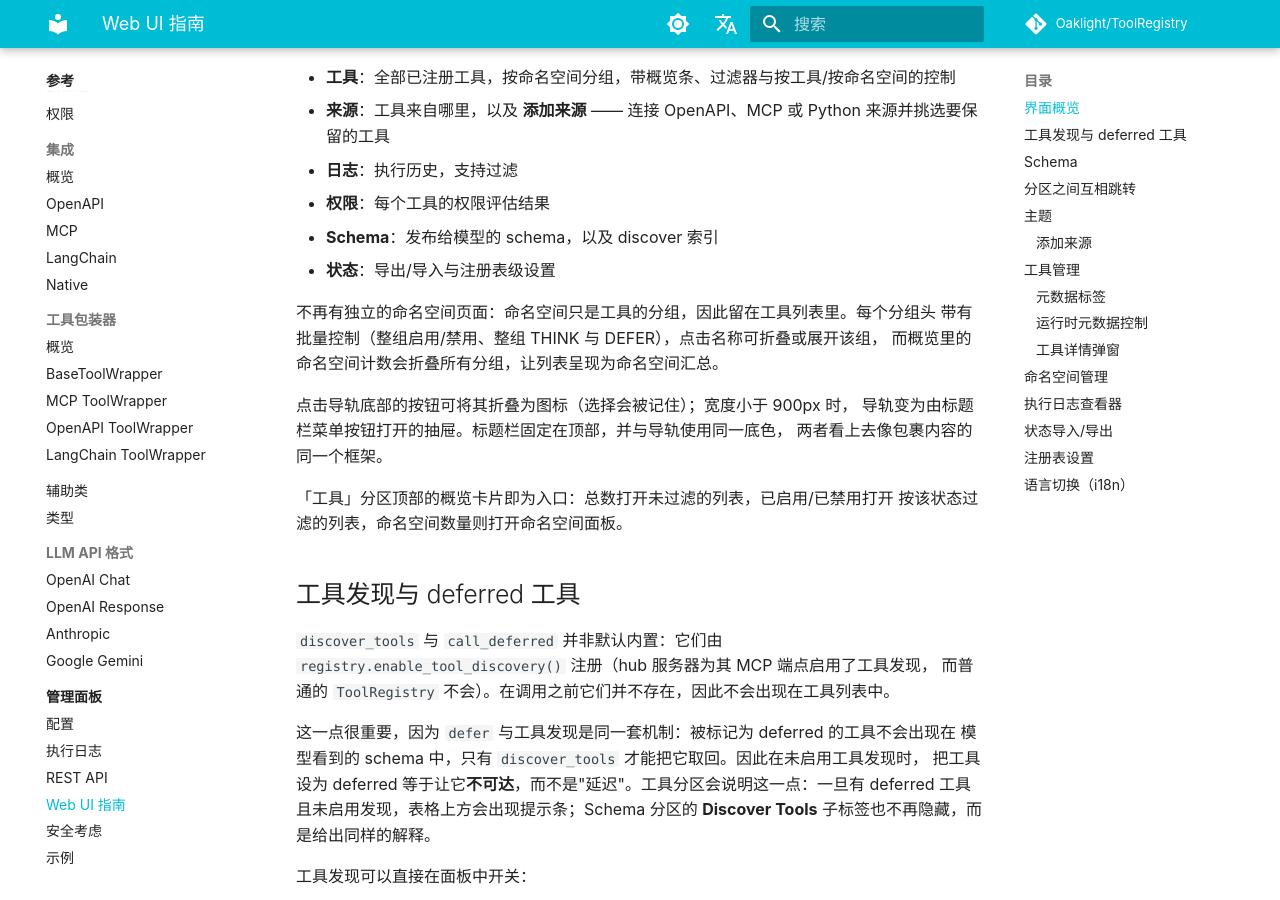
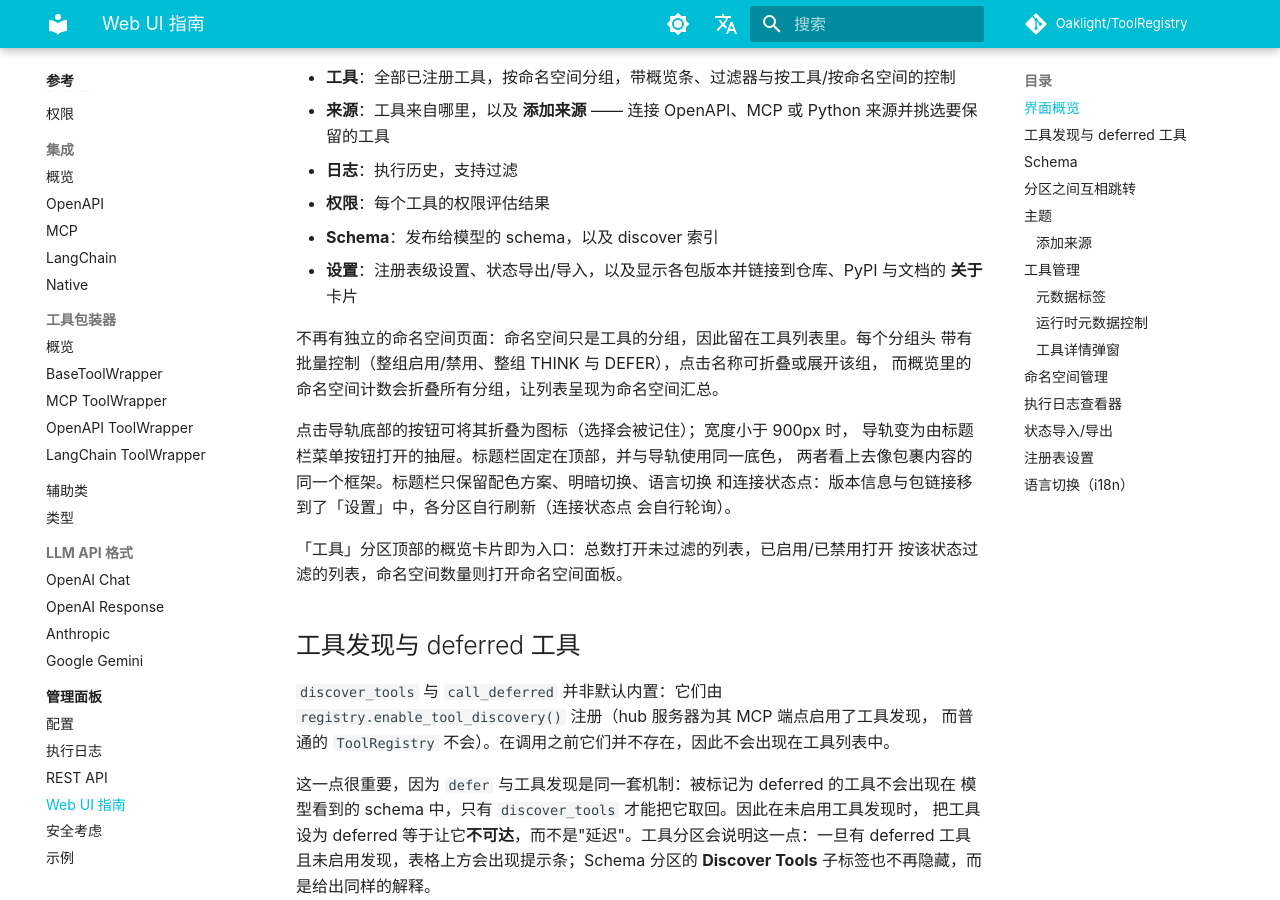
Before and after one commit to Oaklight/ToolRegistry, an MkDocs documentation site: the page built from docs/admin/web-ui.md, in a window 1280 px wide and 900 px high, scrolled down 365 px. Built offline with MkDocs 1.6.1 and Material for MkDocs 9.7.7, drawn with Linux system fonts in a browser that asks for light colours; some web fonts are replaced; comment, search, counter and statistics services are not loaded; some of the changed text lies outside the part shown.

Commit message:
docs(admin): 说明「设置」分区与「关于」卡片

```diff
--- a/docs/admin/web-ui.md
+++ b/docs/admin/web-ui.md
@@ -11,7 +11,8 @@
 - **日志**：执行历史，支持过滤
 - **权限**：每个工具的权限评估结果
 - **Schema**：发布给模型的 schema，以及 discover 索引
-- **状态**：导出/导入与注册表级设置
+- **设置**：注册表级设置、状态导出/导入，以及显示各包版本并链接到仓库、PyPI
+  与文档的 **关于** 卡片
 
 不再有独立的命名空间页面：命名空间只是工具的分组，因此留在工具列表里。每个分组头
 带有批量控制（整组启用/禁用、整组 THINK 与 DEFER），点击名称可折叠或展开该组，
@@ -19,7 +20,9 @@
 
 点击导轨底部的按钮可将其折叠为图标（选择会被记住）；宽度小于 900px 时，
 导轨变为由标题栏菜单按钮打开的抽屉。标题栏固定在顶部，并与导轨使用同一底色，
-两者看上去像包裹内容的同一个框架。
+两者看上去像包裹内容的同一个框架。标题栏只保留配色方案、明暗切换、语言切换
+和连接状态点：版本信息与包链接移到了「设置」中，各分区自行刷新（连接状态点
+会自行轮询）。
 
 「工具」分区顶部的概览卡片即为入口：总数打开未过滤的列表，已启用/已禁用打开
 按该状态过滤的列表，命名空间数量则打开命名空间面板。
@@ -166,6 +169,8 @@ Schema 分区展示发布给模型的 schema。格式选择器使用 llm-rosetta
 
 ## 状态导入/导出
 
+状态的导出与导入位于 **设置** 分区，与注册表设置和「关于」卡片放在一起。
+
 - 将当前禁用状态导出为 JSON
 - 导入之前导出的状态
 - 无效文件会在确认弹窗之前被拒绝；服务端收到格式错误的请求会返回 `400`，且不会改动当前的禁用集合
@@ -174,7 +179,7 @@ Schema 分区展示发布给模型的 schema。格式选择器使用 llm-rosetta
 
 ## 注册表设置
 
-状态面板还控制命名空间分隔符（`-` 或 `.`）。应用更改会**立即重命名所有带命名空间的工具**——例如 `math_utils-square` 变为 `math_utils.square`。仍使用旧名称的调用将无法解析，已有日志条目保留旧名称。UI 会在应用前要求确认，并在之后刷新所有标签页。
+「设置」分区还控制命名空间分隔符（`-` 或 `.`）。应用更改会**立即重命名所有带命名空间的工具**——例如 `math_utils-square` 变为 `math_utils.square`。仍使用旧名称的调用将无法解析，已有日志条目保留旧名称。UI 会在应用前要求确认，并在之后刷新所有标签页。
 
 ## 语言切换（i18n）
 
```
Also changed, not shown: docs/changelog.md (+4 -0 lines).
